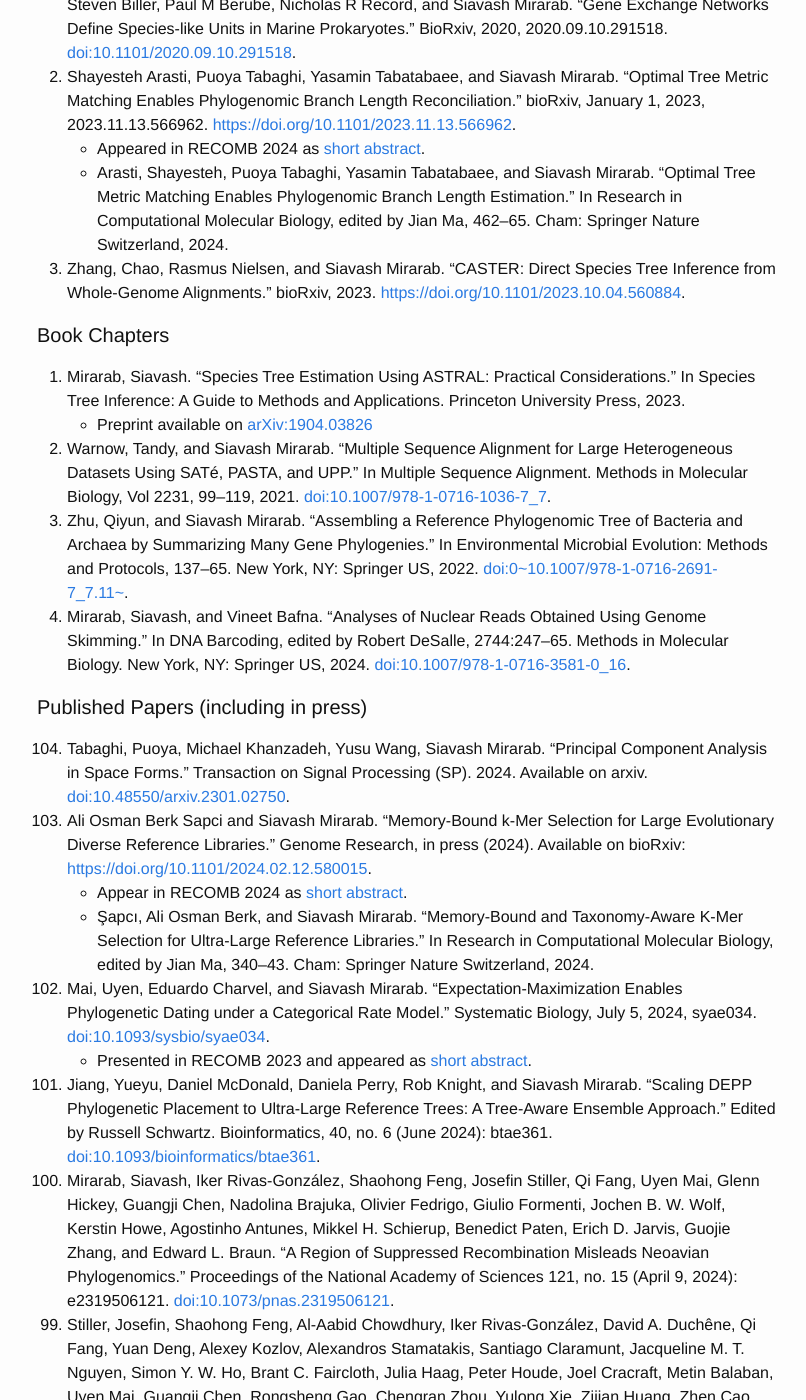
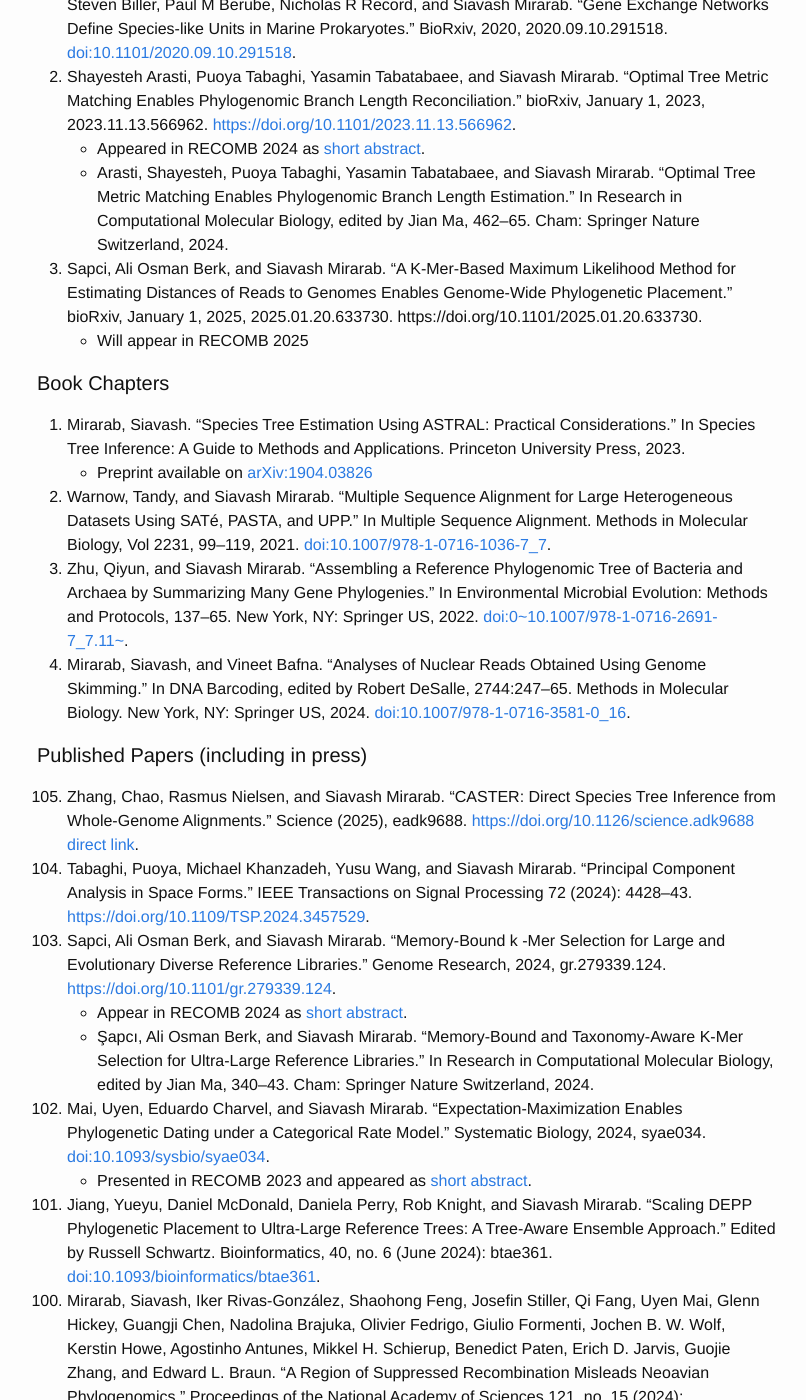
Before and after one commit to smirarab/website, a Jekyll site: the page built from publications.md, in a window 1280 px wide and 1400 px high, scrolled down 428 px. Shown: the whole window, without its empty margins (233-1039 px from the left). Built offline with Jekyll 4.4.1, drawn with Linux system fonts in a browser that asks for light colours; some of the changed text lies outside the part shown.

Commit message:
update pubs

```diff
--- a/publications.md
+++ b/publications.md
@@ -14,7 +14,9 @@
 0. Shayesteh Arasti, Puoya Tabaghi, Yasamin Tabatabaee, and Siavash Mirarab. “Optimal Tree Metric Matching Enables Phylogenomic Branch Length Reconciliation.” bioRxiv, January 1, 2023, 2023.11.13.566962. <https://doi.org/10.1101/2023.11.13.566962>.
 	* Appeared in RECOMB 2024 as [short abstract](https://link.springer.com/chapter/10.1007/978-1-0716-3989-4_53).
 	* Arasti, Shayesteh, Puoya Tabaghi, Yasamin Tabatabaee, and Siavash Mirarab. “Optimal Tree Metric Matching Enables Phylogenomic Branch Length Estimation.” In Research in Computational Molecular Biology, edited by Jian Ma, 462–65. Cham: Springer Nature Switzerland, 2024.
-0. Zhang, Chao, Rasmus Nielsen, and Siavash Mirarab. “CASTER: Direct Species Tree Inference from Whole-Genome Alignments.” bioRxiv, 2023. <https://doi.org/10.1101/2023.10.04.560884>.
+0. Sapci, Ali Osman Berk, and Siavash Mirarab. “A K-Mer-Based Maximum Likelihood Method for Estimating Distances of Reads to Genomes Enables Genome-Wide Phylogenetic Placement.” bioRxiv, January 1, 2025, 2025.01.20.633730. https://doi.org/10.1101/2025.01.20.633730.
+	*  Will appear in RECOMB 2025
+
 
 
 
@@ -28,15 +30,17 @@
 
 #### Published Papers (including in press)
 
-{:start="104"}
-0. Tabaghi, Puoya,  Michael Khanzadeh, Yusu Wang, Siavash Mirarab. “Principal Component Analysis in Space Forms.” Transaction on Signal Processing (SP). 2024. Available on arxiv.  [doi:10.48550/arxiv.2301.02750](https://doi.org/10.48550/arxiv.2301.02750).
-0. Ali Osman Berk Sapci and Siavash Mirarab. “Memory-Bound k-Mer Selection for Large Evolutionary Diverse Reference Libraries.” Genome Research, in press (2024). Available on bioRxiv: <https://doi.org/10.1101/2024.02.12.580015>.
+{:start="105"}
+
+0. Zhang, Chao, Rasmus Nielsen, and Siavash Mirarab. “CASTER: Direct Species Tree Inference from Whole-Genome Alignments.” Science (2025), eadk9688. <https://doi.org/10.1126/science.adk9688> [direct link](https://www.science.org/stoken/author-tokens/ST-2373/full).
+0. Tabaghi, Puoya, Michael Khanzadeh, Yusu Wang, and Siavash Mirarab. “Principal Component Analysis in Space Forms.” IEEE Transactions on Signal Processing 72 (2024): 4428–43. <https://doi.org/10.1109/TSP.2024.3457529>.
+0. Sapci, Ali Osman Berk, and Siavash Mirarab. “Memory-Bound k -Mer Selection for Large and Evolutionary Diverse Reference Libraries.” Genome Research, 2024, gr.279339.124. <https://doi.org/10.1101/gr.279339.124>.
 	* Appear in RECOMB 2024 as [short abstract](https://link.springer.com/chapter/10.1007/978-1-0716-3989-4_26).
 	* Şapcı, Ali Osman Berk, and Siavash Mirarab. “Memory-Bound and Taxonomy-Aware K-Mer Selection for Ultra-Large Reference Libraries.” In Research in Computational Molecular Biology, edited by Jian Ma, 340–43. Cham: Springer Nature Switzerland, 2024.
-0. Mai, Uyen, Eduardo Charvel, and Siavash Mirarab. “Expectation-Maximization Enables Phylogenetic Dating under a Categorical Rate Model.” Systematic Biology, July 5, 2024, syae034. [doi:10.1093/sysbio/syae034](https://academic.oup.com/sysbio/advance-article/doi/10.1093/sysbio/syae034/7708271?utm_source=authortollfreelink&utm_campaign=sysbio&utm_medium=email&guestAccessKey=5e8d5e6e-adc3-4581-9779-4556bce2f515).
+0. Mai, Uyen, Eduardo Charvel, and Siavash Mirarab. “Expectation-Maximization Enables Phylogenetic Dating under a Categorical Rate Model.” Systematic Biology,  2024, syae034. [doi:10.1093/sysbio/syae034](https://academic.oup.com/sysbio/advance-article/doi/10.1093/sysbio/syae034/7708271?utm_source=authortollfreelink&utm_campaign=sysbio&utm_medium=email&guestAccessKey=5e8d5e6e-adc3-4581-9779-4556bce2f515).
 	* Presented in RECOMB 2023 and appeared as [short abstract](https://link.springer.com/content/pdf/bbm:978-3-031-29119-7/1?pdf=chapter%20toc).
 0. Jiang, Yueyu, Daniel McDonald, Daniela Perry, Rob Knight, and Siavash Mirarab. “Scaling DEPP Phylogenetic Placement to Ultra-Large Reference Trees: A Tree-Aware Ensemble Approach.” Edited by Russell Schwartz. Bioinformatics, 40, no. 6 (June 2024): btae361. [doi:10.1093/bioinformatics/btae361](https://academic.oup.com/bioinformatics/article/doi/10.1093/bioinformatics/btae361/7693069?utm_source=authortollfreelink&utm_campaign=bioinformatics&utm_medium=email&guestAccessKey=df29bd91-3c0e-44b0-88bb-a791e08a6943).
-0. Mirarab, Siavash, Iker Rivas-González, Shaohong Feng, Josefin Stiller, Qi Fang, Uyen Mai, Glenn Hickey, Guangji Chen, Nadolina Brajuka, Olivier Fedrigo, Giulio Formenti, Jochen B. W. Wolf, Kerstin Howe, Agostinho Antunes, Mikkel H. Schierup, Benedict Paten, Erich D. Jarvis, Guojie Zhang, and Edward L. Braun. “A Region of Suppressed Recombination Misleads Neoavian Phylogenomics.” Proceedings of the National Academy of Sciences 121, no. 15 (April 9, 2024): e2319506121. [doi:10.1073/pnas.2319506121](https://doi.org/10.1073/pnas.2319506121).
+0. Mirarab, Siavash, Iker Rivas-González, Shaohong Feng, Josefin Stiller, Qi Fang, Uyen Mai, Glenn Hickey, Guangji Chen, Nadolina Brajuka, Olivier Fedrigo, Giulio Formenti, Jochen B. W. Wolf, Kerstin Howe, Agostinho Antunes, Mikkel H. Schierup, Benedict Paten, Erich D. Jarvis, Guojie Zhang, and Edward L. Braun. “A Region of Suppressed Recombination Misleads Neoavian Phylogenomics.” Proceedings of the National Academy of Sciences 121, no. 15 (2024): e2319506121. [doi:10.1073/pnas.2319506121](https://doi.org/10.1073/pnas.2319506121).
 0. Stiller, Josefin, Shaohong Feng, Al-Aabid Chowdhury, Iker Rivas-González, David A. Duchêne, Qi Fang, Yuan Deng, Alexey Kozlov, Alexandros Stamatakis, Santiago Claramunt, Jacqueline M. T. Nguyen, Simon Y. W. Ho, Brant C. Faircloth, Julia Haag, Peter Houde, Joel Cracraft, Metin Balaban, Uyen Mai, Guangji Chen, Rongsheng Gao, Chengran Zhou, Yulong Xie, Zijian Huang, Zhen Cao, Zhi Yan, Huw A. Ogilvie, Luay Nakhleh, Bent Lindow, Benoit Morel, Jon Fjeldså, Peter A. Hosner, Rute R. da Fonseca, Bent Petersen, Joseph A. Tobias, Tamás Székely, Jonathan David Kennedy, Andrew Hart Reeve, Andras Liker, Martin Stervander, Agostinho Antunes, Dieter Thomas Tietze, Mads Bertelsen, Fumin Lei, Carsten Rahbek, Gary R. Graves, Mikkel H. Schierup, Tandy Warnow, Edward L. Braun, M. Thomas P. Gilbert, Erich D. Jarvis, Siavash Mirarab (co-senior author), and Guojie Zhang. “Complexity of Avian Evolution Revealed by Family-Level Genomes.” Nature, April 1, 2024. [doi:10.1038/s41586-024-07323-1](https://doi.org/10.1038/s41586-024-07323-1).  See <https://rdcu.be/dDgAH>.
 0. Şapcı, Ali Osman Berk, Eleonora Rachtman, and Siavash Mirarab. “CONSULT-II: Accurate Taxonomic Identification and Profiling Using Locality-Sensitive Hashing.” Bioinformatics, 2024, btae150. <https://doi.org/10.1093/bioinformatics/btae150>.
 	* Şapcı, Ali Osman Berk, Eleonora Rachtman, and Siavash Mirarab. “CONSULT-II: Taxonomic Identification Using Locality Sensitive Hashing.” In Comparative Genomics, RECOMB-CG, Lecture Notes in Computer Science(13883). 196–214. Cham: Springer Nature Switzerland, 2023. [doi:10.1007/978-3-031-36911-7_13](https://doi.org/10.1007/978-3-031-36911-7_13)
```
Also changed, not shown: about.md (+3 -2 lines).
